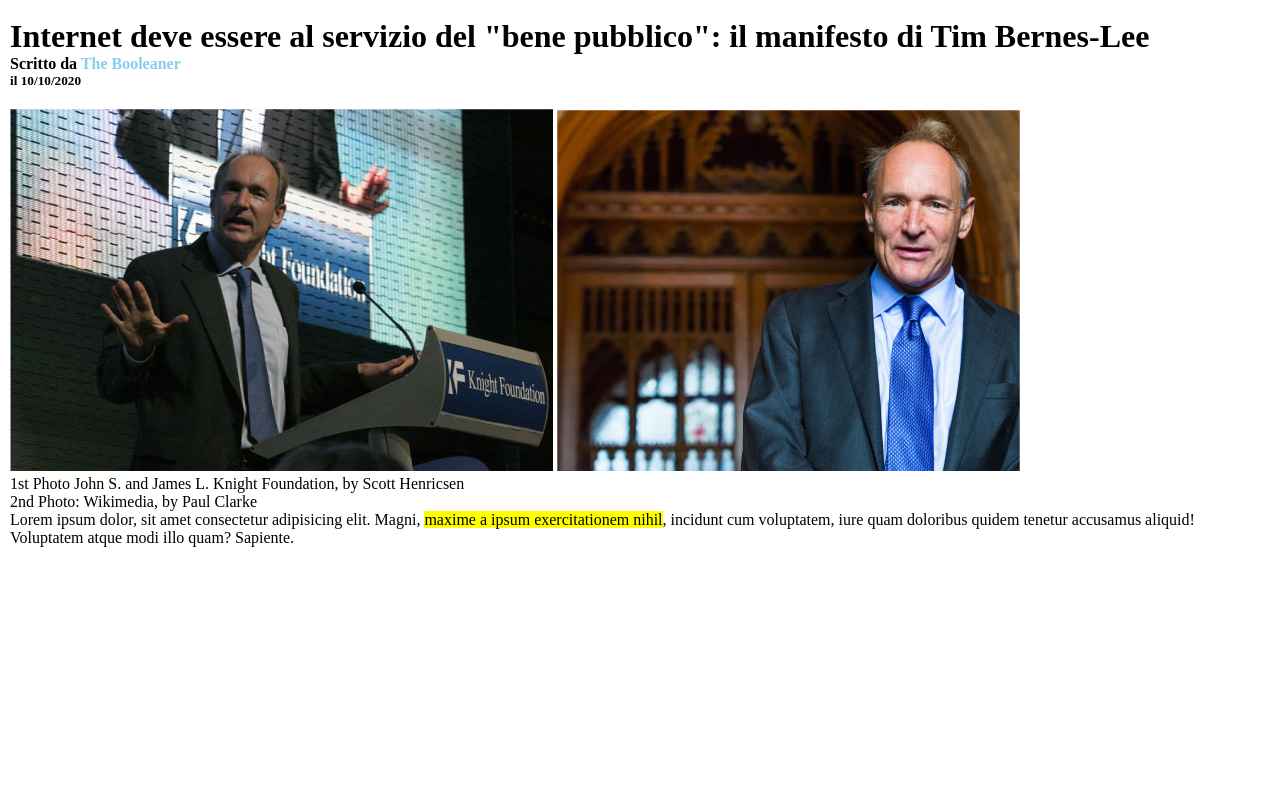
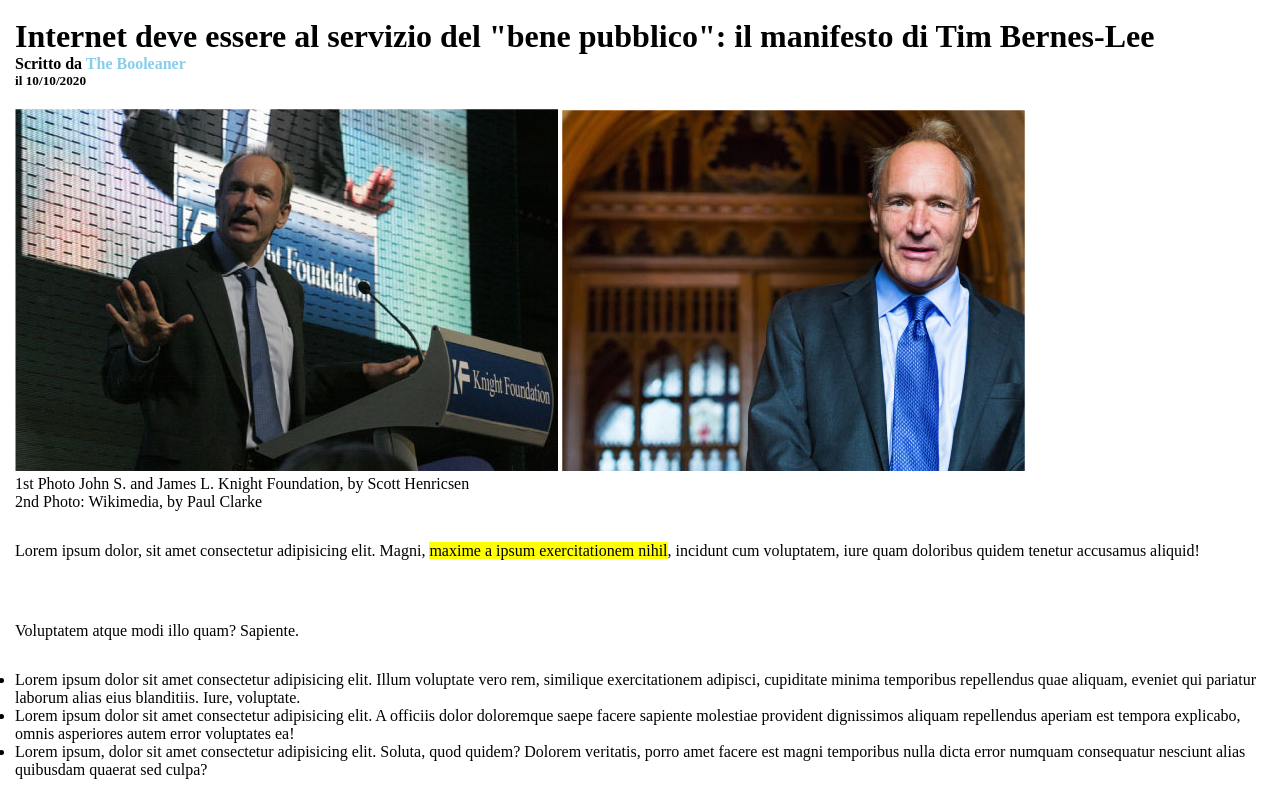
Before and after one commit to EndriuK/html-css-booleaner, a plain HTML site: page index.html in a window 1280 px wide. Shown: the part 169-963 px from the top of the page. Before the commit the page ends 800 px from the top, so only its background shows below. Drawn offline with Linux system fonts and the light colour scheme.

Commit message:
[UPD] aggiunta lista non ordinata

```diff
--- a/css/stylesheet.css
+++ b/css/stylesheet.css
@@ -21,7 +21,7 @@ body {
 }
 
 #corpo_pagina {
-    margin: 10px;
+    margin: 15px;
 }
 
 #autore {
@@ -32,6 +32,10 @@ body {
     margin-top: 20px;
 }
 
+#primo_paragrafo {
+    line-height: 5;
+}
+
 #evidenziato {
     background-color: yellow;
 
--- a/index.html
+++ b/index.html
@@ -29,12 +29,25 @@
             <br>
             <span>2nd Photo: Wikimedia, by Paul Clarke</span>
 
-            <p>Lorem ipsum dolor, sit amet consectetur adipisicing elit. Magni, <span id="evidenziato">maxime a ipsum
+            <p id="primo_paragrafo">Lorem ipsum dolor, sit amet consectetur adipisicing elit. Magni, <span
+                    id="evidenziato">maxime a ipsum
                     exercitationem
                     nihil</span>, incidunt cum voluptatem, iure quam doloribus quidem tenetur accusamus aliquid!
                 Voluptatem
                 atque modi
                 illo quam? Sapiente.</p>
+
+            <ul>
+                <li>Lorem ipsum dolor sit amet consectetur adipisicing elit. Illum voluptate vero rem, similique
+                    exercitationem adipisci, cupiditate minima temporibus repellendus quae aliquam, eveniet qui pariatur
+                    laborum alias eius blanditiis. Iure, voluptate.</li>
+                <li>Lorem ipsum dolor sit amet consectetur adipisicing elit. A officiis dolor doloremque saepe facere
+                    sapiente molestiae provident dignissimos aliquam repellendus aperiam est tempora explicabo, omnis
+                    asperiores autem error voluptates ea!</li>
+                <li>Lorem ipsum, dolor sit amet consectetur adipisicing elit. Soluta, quod quidem? Dolorem veritatis,
+                    porro amet facere est magni temporibus nulla dicta error numquam consequatur nesciunt alias
+                    quibusdam quaerat sed culpa?</li>
+            </ul>
         </div>
 
     </main>
```
